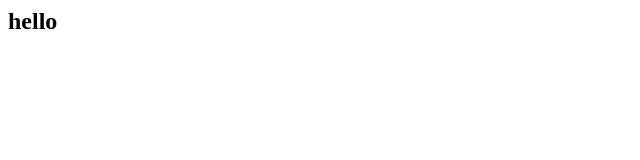
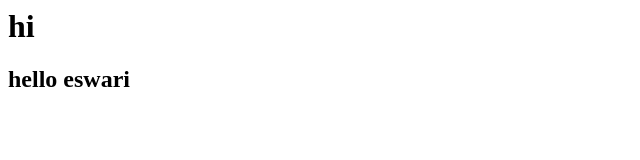
Before and after one commit to eswari795/html-demo, a plain HTML site: page index.html in a window 1280 px wide. Shown: the whole page, without its empty margins (0-640 px from the left). Drawn offline with Linux system fonts and the light colour scheme.

Commit message:
added hi eswari

```diff
--- a/index.html
+++ b/index.html
@@ -4,9 +4,10 @@
 My first html prgm
 </title>
 </head>
-<body>
+<body><h1>
+hi</h1>
 <h2>
-hello
+hello eswari
 </h2>
 </body>
 </html>
```
